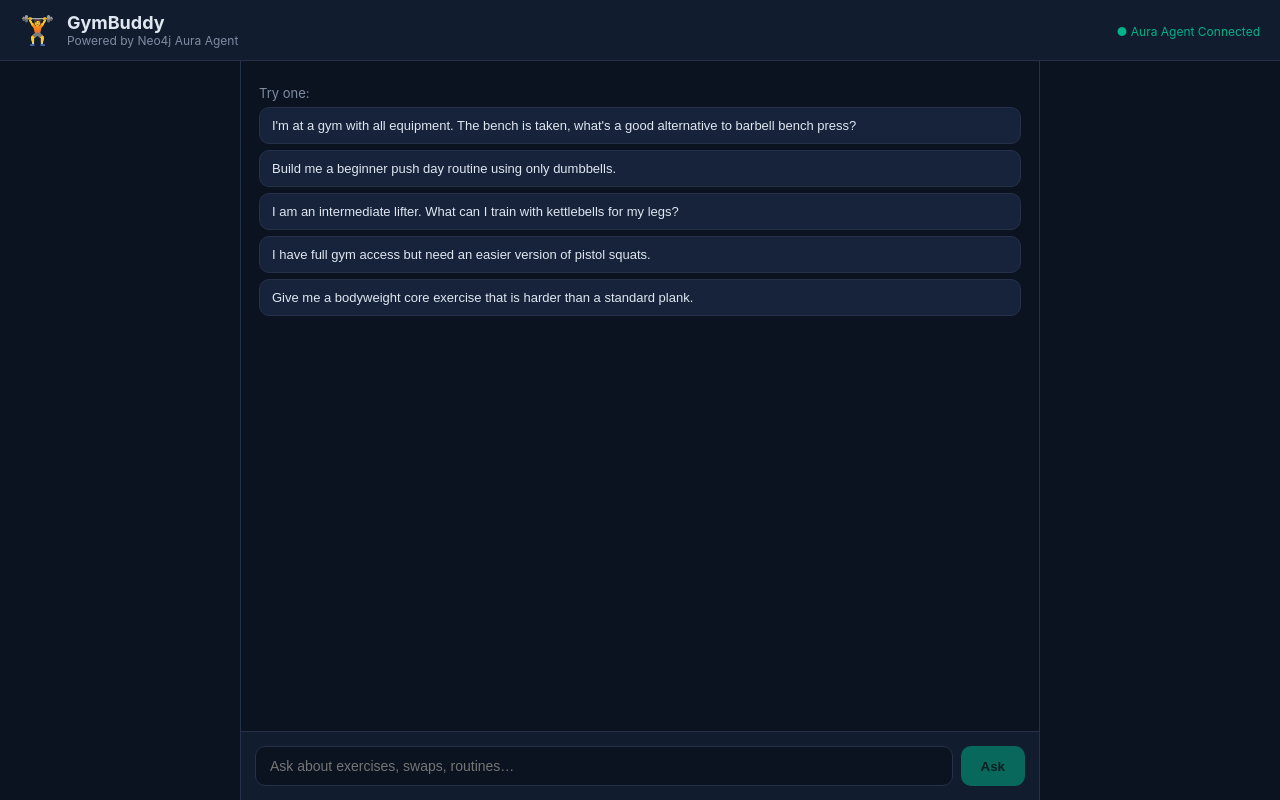
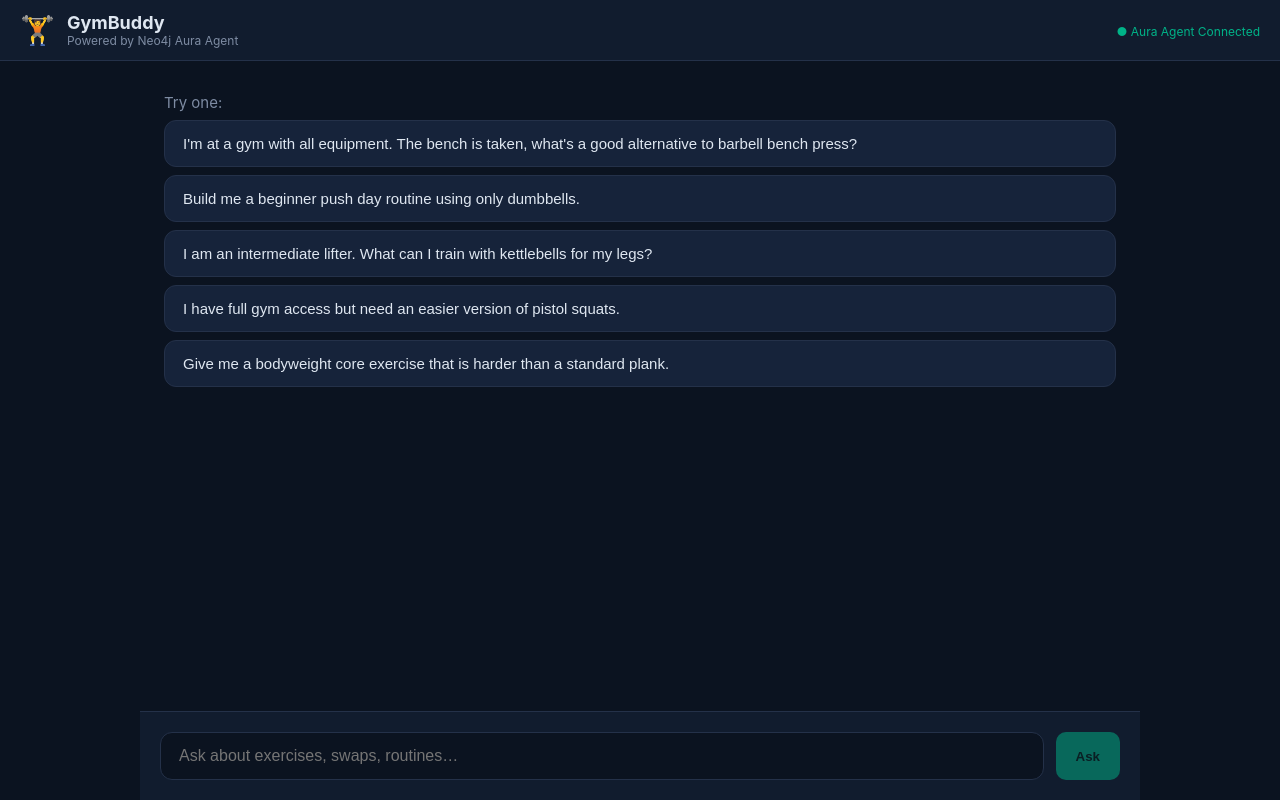
Before and after one commit to Zor0000/gymbuddy-agent, a React (Vite) app in the folder web/: page / in a window 1280 px wide. Built offline with nearby package versions, Linux system fonts and the light colour scheme.

Commit message:
style: increase chat spacing and font sizes for a premium look

```diff
--- a/web/src/styles.css
+++ b/web/src/styles.css
@@ -31,27 +31,27 @@ body {
 .status .off { color: #e25c3c; font-size: 12px; }
 
 /* single column */
-.single-column { flex: 1; min-height: 0; max-width: 800px; width: 100%; margin: 0 auto; border-left: 1px solid var(--line); border-right: 1px solid var(--line); }
+.single-column { flex: 1; min-height: 0; max-width: 1000px; width: 100%; margin: 0 auto; }
 
 /* chat */
 .chat { display: flex; flex-direction: column; height: 100%; }
-.messages { flex: 1; overflow-y: auto; padding: 18px; }
-.examples p { color: var(--muted); font-size: 13px; margin: 6px 0; }
+.messages { flex: 1; overflow-y: auto; padding: 24px; }
+.examples p { color: var(--muted); font-size: 15px; margin: 8px 0; }
 .chip {
-  display: block; width: 100%; text-align: left; margin: 6px 0; padding: 10px 12px;
-  background: var(--panel2); border: 1px solid var(--line); border-radius: 10px;
-  color: var(--text); cursor: pointer; font-size: 13px; transition: border-color .15s;
+  display: block; width: 100%; text-align: left; margin: 8px 0; padding: 14px 18px;
+  background: var(--panel2); border: 1px solid var(--line); border-radius: 12px;
+  color: var(--text); cursor: pointer; font-size: 15px; transition: border-color .15s;
 }
 .chip:hover { border-color: var(--blue); }
 
-.msg { margin: 14px 0; }
+.msg { margin: 20px 0; }
 .msg.user { text-align: right; }
 .bubble {
-  display: inline-block; padding: 10px 14px; border-radius: 12px; font-size: 14px; line-height: 1.5;
-  max-width: 92%; text-align: left;
+  display: inline-block; padding: 14px 20px; border-radius: 16px; font-size: 16px; line-height: 1.6;
+  max-width: 90%; text-align: left;
 }
-.msg.user .bubble { background: var(--blue); color: white; }
-.msg.agent .bubble { background: var(--panel2); border: 1px solid var(--line); }
+.msg.user .bubble { background: var(--blue); color: white; border-bottom-right-radius: 4px; }
+.msg.agent .bubble { background: var(--panel2); border: 1px solid var(--line); border-top-left-radius: 4px; }
 .bubble.typing { color: var(--muted); font-style: italic; }
 
 .cards { display: grid; grid-template-columns: repeat(auto-fill, minmax(150px, 1fr)); gap: 10px; margin-top: 10px; }
@@ -65,12 +65,12 @@ body {
 .tag.lvl-beginner { color: var(--green); }
 .tag.lvl-intermediate { color: var(--amber); }
 .tag.lvl-expert { color: #e25c3c; }
-.trace { font-size: 11px; color: var(--muted); margin-top: 8px; }
+.trace { font-size: 12px; color: var(--muted); margin-top: 10px; padding-left: 4px; }
 
-.composer { display: flex; gap: 8px; padding: 14px; border-top: 1px solid var(--line); background: var(--panel); }
+.composer { display: flex; gap: 12px; padding: 20px; border-top: 1px solid var(--line); background: var(--panel); }
 .composer input {
-  flex: 1; padding: 11px 14px; border-radius: 10px; border: 1px solid var(--line);
-  background: var(--bg); color: var(--text); font-size: 14px;
+  flex: 1; padding: 14px 18px; border-radius: 12px; border: 1px solid var(--line);
+  background: var(--bg); color: var(--text); font-size: 16px;
 }
 .composer input:focus { outline: none; border-color: var(--blue); }
 .composer button {
```
